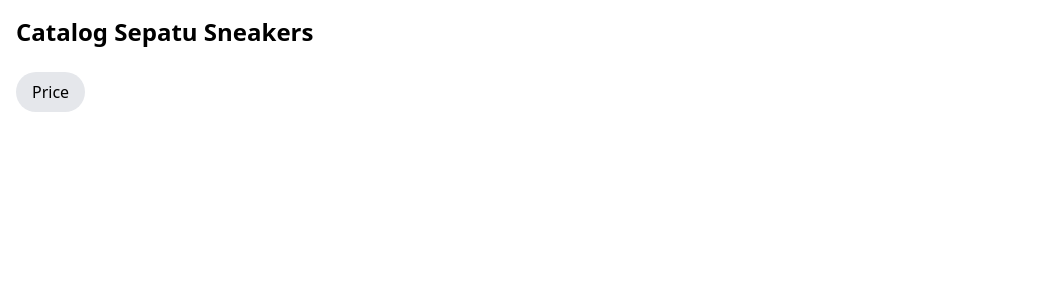
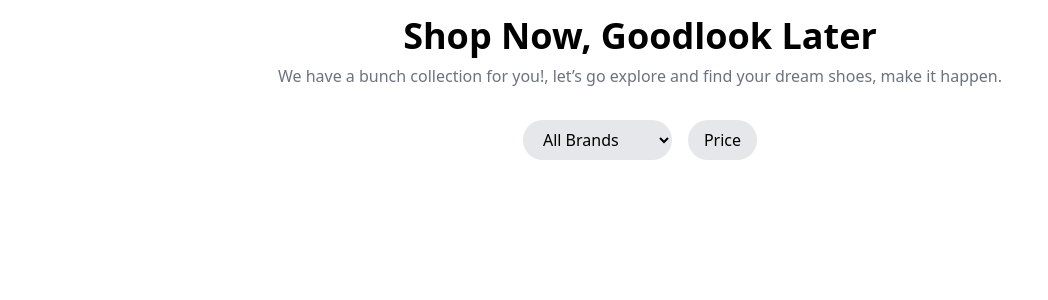
Before and after one commit to ByteSoles/ByteSoles-Mobile, a Django app: page /catalog/ in a window 1280 px wide. Shown: the top 300 px of the page, without its empty margins (0-1048 px from the left). Run offline with Django 5.2, Linux system fonts and the light colour scheme; data that the repository does not hold is empty; some libraries are stand-ins or nearby versions.

Commit message:
menambahkan gambar dan memperbarui filter catalog

```diff
--- a/catalog/admin.py
+++ b/catalog/admin.py
@@ -3,7 +3,7 @@ from catalog.models import Sneaker
 # Register your models here.
 
 class SneakerAdmin(admin.ModelAdmin):
-    list_display = ('name', 'brand', 'price', 'release_date')
+    list_display = ('name', 'brand', 'price', 'release_date','image')
     search_fields = ('name', 'brand')
 
 class CategoryAdmin(admin.ModelAdmin):
--- a/catalog/models.py
+++ b/catalog/models.py
@@ -26,6 +26,7 @@ class Sneaker(models.Model):
     brand = models.CharField(max_length=255)
     price = models.IntegerField()
     release_date = models.DateField()
+    image = models.URLField()
 
 
     class Meta:
--- a/catalog/templates/view_catalog.html
+++ b/catalog/templates/view_catalog.html
@@ -1,13 +1,30 @@
 {% extends 'base.html' %}
 {% block content %}
 
+<!-- Main Container -->
 <div class="container mx-auto p-4">
-    <h1 class="text-2xl font-bold mb-6">Catalog Sepatu Sneakers</h1>
+
+    <!-- Title Section -->
+    <div class="text-center mb-8">
+        <h1 class="text-4xl font-bold">Shop Now, Goodlook Later</h1>
+        <p class="text-gray-500 mt-2">We have a bunch collection for you!, let’s go explore and find your dream shoes, make it happen.</p>
+    </div>
 
     <!-- Filter Section -->
-    <div class="flex space-x-4 mb-6">
-        <!-- Price Filter Dropdown -->
-        <div class="relative z-50"> <!-- Menambahkan z-50 untuk memastikan dropdown berada di atas produk -->
+    <div class="flex justify-center space-x-4 mb-8">
+        <!-- Dropdown for brand -->
+        <select id="brand-select" class="px-4 py-2 bg-gray-200 rounded-full">
+            <option value="all">All Brands</option>
+            <option value="Jordan">Jordan</option>
+            <option value="Nike">Nike</option>
+            <option value="adidas">adidas</option>
+            <option value="New Balance">New Balance</option>
+            <option value="Crocs">Crocs</option>
+            <option value="MSCHF">MSCHF</option>
+        </select>
+
+        <!-- Dropdown for Price -->
+        <div class="relative z-50">
             <button id="price-dropdown-btn" class="px-4 py-2 bg-gray-200 rounded-full">
                 Price
             </button>
@@ -33,9 +50,6 @@
                 </button>
             </div>
         </div>
-
-        <!-- Placeholder for Active Filters -->
-        <div id="active-filters" class="flex space-x-4"></div>
     </div>
 
     <!-- Product Grid -->
@@ -45,11 +59,12 @@
 </div>
 
 <script>
-// Get slider elements
+// Get slider and brand elements
 const minPriceSlider = document.getElementById('min-price');
 const maxPriceSlider = document.getElementById('max-price');
 const minPriceValue = document.getElementById('min-price-value');
 const maxPriceValue = document.getElementById('max-price-value');
+const brandSelect = document.getElementById('brand-select');
 
 // Function to update the displayed min and max price values
 function updateSliderTrack() {
@@ -76,78 +91,75 @@ maxPriceSlider.addEventListener('input', updateSliderTrack);
 
 // Toggle price dropdown visibility
 document.getElementById('price-dropdown-btn').addEventListener('click', function() {
-    var dropdown = document.getElementById('price-dropdown');
-    dropdown.classList.toggle('hidden');
+    const dropdown = document.getElementById('price-dropdown');
+    dropdown.classList.toggle('hidden');  // Toggle visibility
 });
 
-// Apply price filter when the button is clicked
-document.getElementById('apply-price-filter').addEventListener('click', function() {
-    var minPrice = parseInt(minPriceSlider.value);
-    var maxPrice = parseInt(maxPriceSlider.value);
-
-    applyPriceFilter(minPrice, maxPrice);
-    document.getElementById('price-dropdown').classList.add('hidden');
-});
-
-// Apply the price filter logic based on selected min and max price
-function applyPriceFilter(minPrice, maxPrice) {
-    refreshProducts(minPrice, maxPrice);
-
-    const activeFilters = document.getElementById('active-filters');
-    const existingPriceFilter = document.getElementById('active-price-filter');
-    if (existingPriceFilter) {
-        existingPriceFilter.innerText = `Price: $${minPrice} - $${maxPrice} ×`;
-    } else {
-        const filterTag = document.createElement('div');
-        filterTag.id = 'active-price-filter';
-        filterTag.className = 'px-4 py-2 bg-gray-200 rounded-full';
-        filterTag.innerText = `Price: $${minPrice} - $${maxPrice} ×`;
-        activeFilters.appendChild(filterTag);
-
-        // Add click event to remove the price filter
-        filterTag.addEventListener('click', function() {
-            filterTag.remove();
-            refreshProducts();  // Reload all products without filter
-        });
-    }
+// Apply filters for both price and brand
+function applyFilters(minPrice, maxPrice, brand) {
+    refreshProducts(minPrice, maxPrice, brand);
 }
 
-// Function to fetch and refresh products
-async function refreshProducts(minPrice = 50, maxPrice = 500) {
+// Function to fetch and refresh products based on selected filters
+async function refreshProducts(minPrice = 50, maxPrice = 500, brand = 'all') {
     document.getElementById("product_table").innerHTML = "";
 
-    const products = await getProducts();
+    const products = await getProducts(minPrice, maxPrice, brand);
 
     let htmlString = "";
 
     products.forEach((item) => {
-        const price = item.fields.price;
-        if (price >= minPrice && price <= maxPrice) {
-            htmlString += `
+        const price = item.price;
+        htmlString += `
             <div class="relative bg-white shadow-md rounded-lg mb-6 flex flex-col border border-gray-200 p-4">
                 <!-- Product Image -->
-                <img src="${item.fields.image}" alt="${item.fields.name}" class="w-full h-48 object-cover mb-4">
+                <img src="${item.image}" alt="${item.name}" class="w-full h-48 object-cover mb-4">
 
                 <!-- Product Details -->
                 <div class="flex flex-col justify-between">
-                    <h3 class="text-black font-bold text-lg mb-2">${item.fields.name}</h3>
-                    <p class="text-gray-500">${item.fields.brand}</p>
-                    <p class="text-black font-semibold text-lg">$${item.fields.price}</p>
+                    <h3 class="text-black font-bold text-lg mb-2">${item.name}</h3>
+                    <p class="text-gray-500">${item.brand}</p>
+                    <p class="text-black font-semibold text-lg">$${item.price}</p>
                 </div>
             </div>
-            `;
-        }
+        `;
     });
 
-    // Display the products in a grid layout
     document.getElementById("product_table").className = "grid grid-cols-1 sm:grid-cols-2 md:grid-cols-3 lg:grid-cols-4 gap-6";
     document.getElementById("product_table").innerHTML = htmlString;
 }
 
-// Fetch products as JSON
-async function getProducts() {
-    return fetch("{% url 'catalog:get_product_json' %}").then((res) => res.json());
+// Fetch products as JSON with brand and price filters
+async function getProducts(minPrice, maxPrice, brand) {
+    const url = new URL("{% url 'catalog:get_filtered_products' %}", window.location.origin);
+    url.searchParams.append('min_price', minPrice);
+    url.searchParams.append('max_price', maxPrice);
+    if (brand !== 'all') {
+        url.searchParams.append('brand', brand);
+    }
+    return fetch(url).then((res) => res.json());
 }
+
+// Event listener for brand select dropdown
+brandSelect.addEventListener('change', function() {
+    const minPrice = parseInt(minPriceSlider.value);
+    const maxPrice = parseInt(maxPriceSlider.value);
+    const selectedBrand = brandSelect.value;
+
+    applyFilters(minPrice, maxPrice, selectedBrand);
+});
+
+// Event listener for Apply button
+document.getElementById('apply-price-filter').addEventListener('click', function() {
+    const minPrice = parseInt(minPriceSlider.value);
+    const maxPrice = parseInt(maxPriceSlider.value);
+    const selectedBrand = brandSelect.value;
+
+    applyFilters(minPrice, maxPrice, selectedBrand);
+
+    // Hide the dropdown after applying the filter
+    document.getElementById('price-dropdown').classList.add('hidden');
+});
 
 // Initialize slider track on load
 updateSliderTrack();
--- a/catalog/urls.py
+++ b/catalog/urls.py
@@ -5,7 +5,7 @@ app_name = 'catalog'
 
 urlpatterns = [
     path('', view_catalog, name='view_catalog'),
-    path('catalog/products/json/', get_product_json, name='get_product_json'),
+    path('view-json/', get_product_json, name='get_product_json'),
     path('get_filtered_products/', get_filtered_products, name='get_filtered_products'),
 
 
--- a/catalog/views.py
+++ b/catalog/views.py
@@ -6,7 +6,7 @@ from django.http import HttpResponse, JsonResponse
 # Create your views here.
 
 def view_catalog(request):
-    sneakers = Sneaker.objects.all().values()[:100]
+    sneakers = Sneaker.objects.all().values()
     context = {
         'sneakers': sneakers,
         'name': request.user.username,
@@ -21,16 +21,19 @@ def get_product_json(request):
 def get_filtered_products(request):
     min_price = request.GET.get('min_price', 50)  # Default min price $50
     max_price = request.GET.get('max_price', 500)  # Default max price $500
+    brand = request.GET.get('brand','all') # Default brand
 
     # Filter products by price
     products = Sneaker.objects.filter(price__gte=min_price, price__lte=max_price)
+    if brand != 'all':
+        products = products.filter(brand=brand)
 
     # Serialize the products to JSON format
     product_list = [{
         'name': product.name,
         'brand': product.brand,
         'price': product.price,
-        'image': product.image.url if product.image else '',  # Handle image URL
+        'image': product.image if product.image else '',  # Handle image URL
     } for product in products]
 
     return JsonResponse(product_list, safe=False)
--- a/templates/base.html
+++ b/templates/base.html
@@ -6,8 +6,8 @@
     <meta charset="UTF-8" />
     <meta name="viewport" content="width=device-width, initial-scale=1.0" />
     {% endblock meta %}
-    <script src="https://cdn.tailwindcss.com">
-    </script>
+    <script src="https://cdn.tailwindcss.com"></script>
+    <link rel="stylesheet" href="{% static 'css/global.css' %}"/>
   </head>
 
   <body>
```
Also changed, not shown: catalog/import_data.py (renamed from dataset/import_data.py, +5 -2 lines), catalog/migrations/0004_sneaker_image.py (added), static/static/global.css (added), 1 other file.
